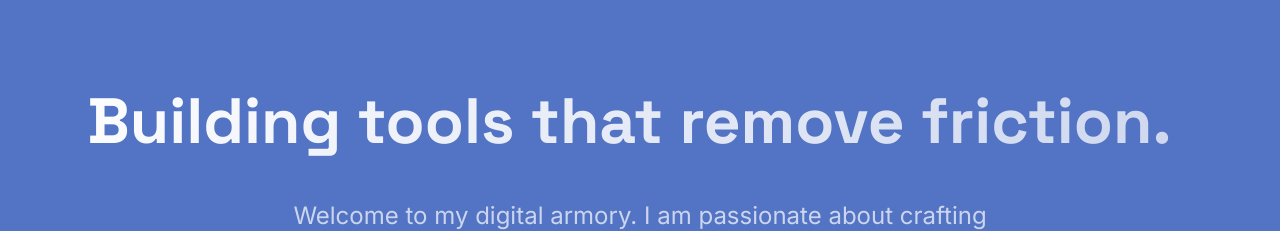
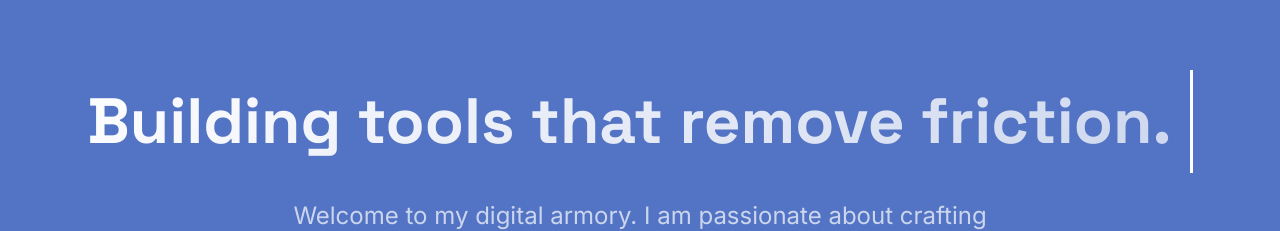
Before and after one commit to suryakantamangaraj/apps, a React (Vite) app: page / in a window 1280 px wide. Shown: the part 180-411 px from the top of the page. Built offline with nearby package versions, Linux system fonts and the light colour scheme.

Commit message:
feat: migrate hero typography to dynamic typingheading component

```diff
--- a/src/components/Hero.jsx
+++ b/src/components/Hero.jsx
@@ -1,22 +1,8 @@
-import { useEffect, useState } from 'react';
 import { ArrowDown } from 'lucide-react';
+import TypingHeading from './TypingHeading';
 
 const Hero = () => {
-  const [text, setText] = useState('');
   const fullText = "Building tools that remove friction.";
-
-  useEffect(() => {
-    let index = 0;
-    const interval = setInterval(() => {
-      setText(fullText.slice(0, index));
-      index++;
-      if (index > fullText.length) {
-        clearInterval(interval);
-      }
-    }, 50); // Typing speed
-
-    return () => clearInterval(interval);
-  }, []);
 
   const handleScroll = () => {
     const section = document.getElementById('arsenal-categories');
@@ -27,10 +13,11 @@ const Hero = () => {
 
   return (
     <section className="hero">
-      <h1 className="title-gradient">
-        {text}
-        <span className="typing-cursor">&nbsp;</span>
-      </h1>
+      <TypingHeading
+        Element="h1"
+        text={fullText}
+        className="title-gradient"
+      />
       <p>
         Welcome to my digital armory. I am passionate about crafting seamless, aesthetic, and
         highly functional utilities. Whether you need an extension to focus, a customized script
```
